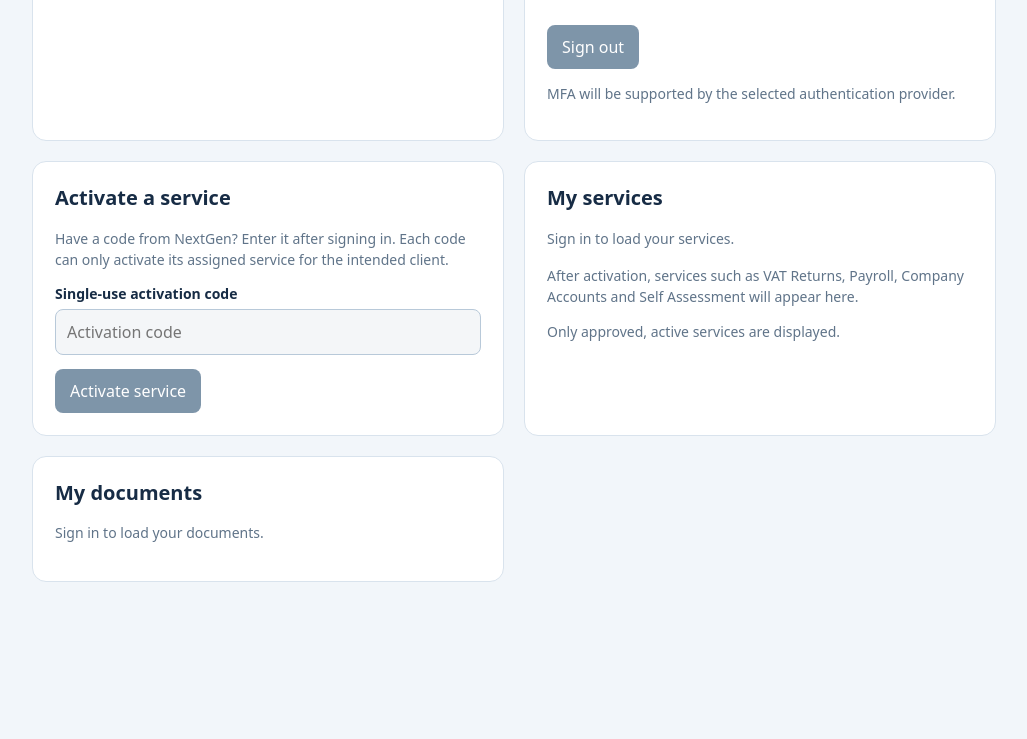
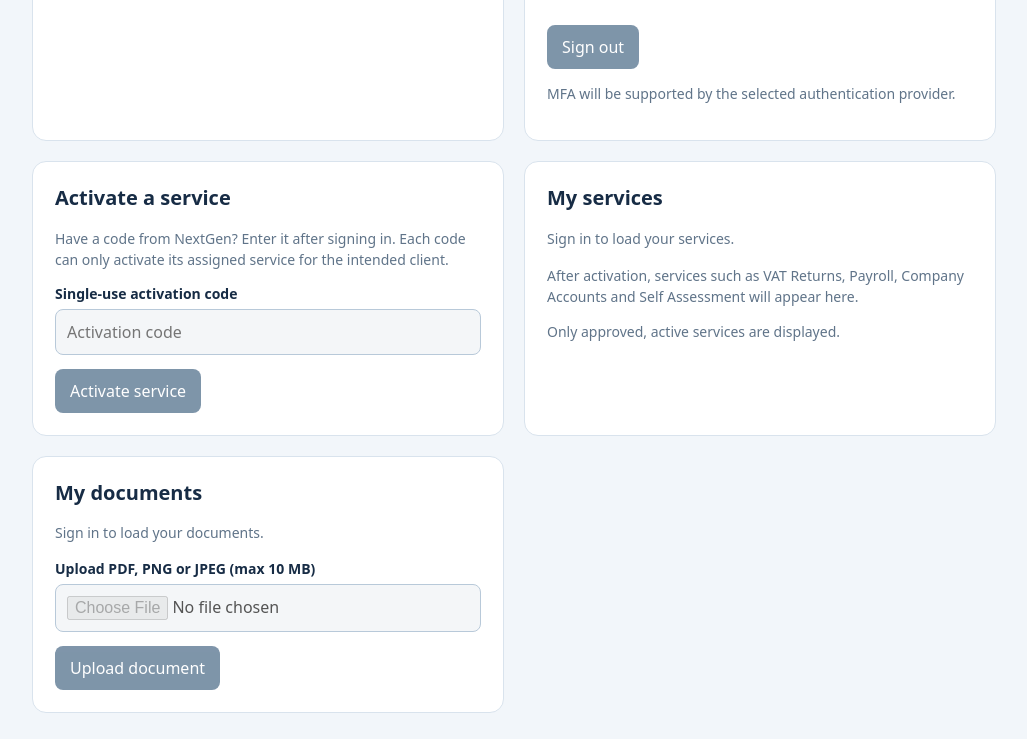
Before and after one commit to sheryarahmed00/nextgenca-website, a plain HTML site: page portal-prototype/client/index.html in a window 1280 px wide. Shown: the part 619-1358 px from the top of the page, without its empty margins (126-1153 px from the left). Before the commit the page ends 1227 px from the top, so only its background shows below. Drawn offline with Linux system fonts and the light colour scheme; a script that the page names is missing.

Commit message:
feat(portal): add client document upload form to staging dashboard

```diff
--- a/portal-prototype/client/index.html
+++ b/portal-prototype/client/index.html
@@ -30,5 +30,5 @@ button{background:#163f64;color:white;padding:11px 15px;border:0;border-radius:8
 <section class="card"><h2>My services</h2><p id="services-status" class="muted">Sign in to load your services.</p><ul id="services-list"></ul>
 <p class="muted">After activation, services such as VAT Returns, Payroll, Company Accounts and Self Assessment will appear here.</p>
 <p class="muted">Only approved, active services are displayed.</p></section>
-<section class="card"><h2>My documents</h2><p id="documents-status" class="muted">Sign in to load your documents.</p><ul id="documents-list"></ul></section>
+<section class="card"><h2>My documents</h2><p id="documents-status" class="muted">Sign in to load your documents.</p><ul id="documents-list"></ul><form id="upload-form"><label for="document-file">Upload PDF, PNG or JPEG (max 10 MB)</label><input type="file" id="document-file" accept=".pdf,.png,.jpg,.jpeg,application/pdf,image/png,image/jpeg" disabled required><button id="upload-button" type="submit" disabled>Upload document</button></form></section>
 </div><p id="auth-status" role="status" aria-live="polite"></p></main><script type="module" src="./auth.mjs"></script></body></html>
```
